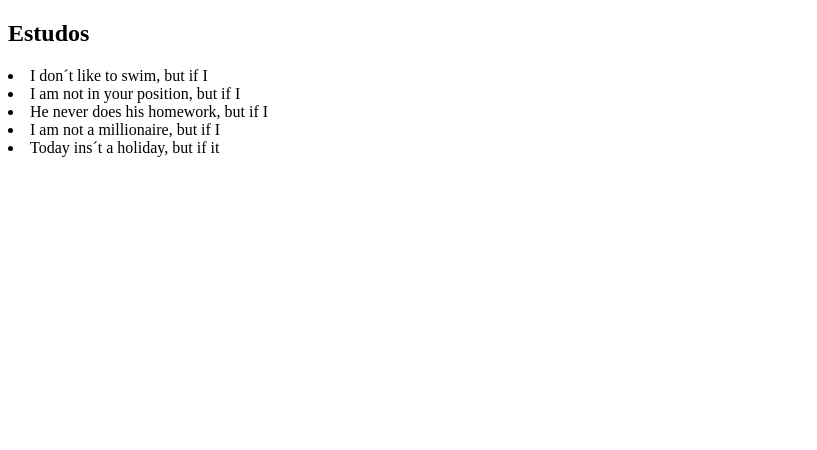
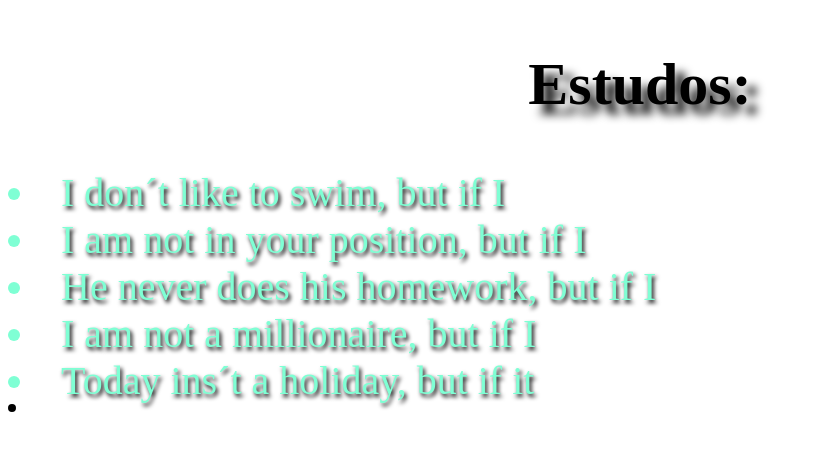
Before and after one commit to edskate/Treinamento-29-03-2022, a plain HTML site: page index.html in a window 1280 px wide. Shown: the whole page, without its empty margins (0-817 px from the left). Drawn offline with Linux system fonts and the light colour scheme.

Commit message:
color text 003

```diff
--- a/index.html
+++ b/index.html
@@ -5,14 +5,17 @@
               <meta http-equiv="X-UA-Compatible" content="IE=edge">
               <meta name="viewport" content="width=h1, initial-scale=1.0">
               <title>Document</title>
+              <link rel="stylesheet" href="studos.css">
 </head>
 <body>
-              <h2>Estudos </h2>
+              <table>
+              <h2>Estudos: </h2>
               <li>I don´t  like  to swim, but if I </li>
               <li>I am not in your position, but if I </li>
               <li>He never  does  his homework, but if I </li>
               <li>I am not a millionaire, but if I</li>
               <li>Today  ins´t a holiday, but if it</li>
+              </table>
 
 </body>
 </html>
--- /dev/null
+++ b/studos.css
@@ -0,0 +1,17 @@
+body{
+              color: aquamarine;
+              text-shadow: 2px 3px 4px rgb(0, 0, 0);
+              font-size: 40px;
+}
+table{
+              border-radius: 10px 10px 10px ;
+              border: 4px solid #000;
+}
+h2{
+              text-align: center;
+              color: #000;
+              text-shadow: 10px 10px 10px #000;
+}
+li{
+              font-size: 40px;
+}
```
